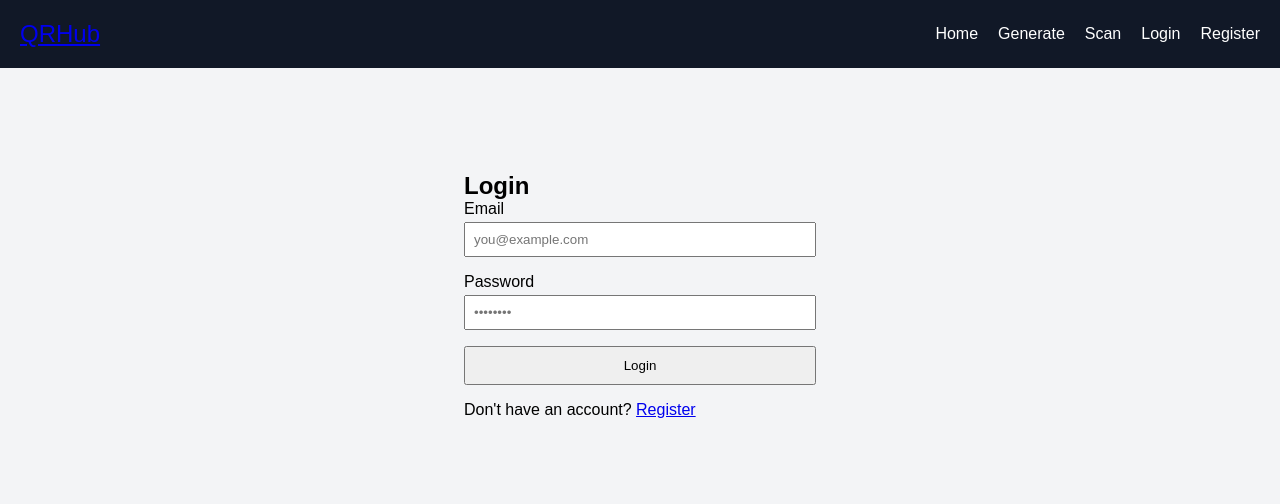
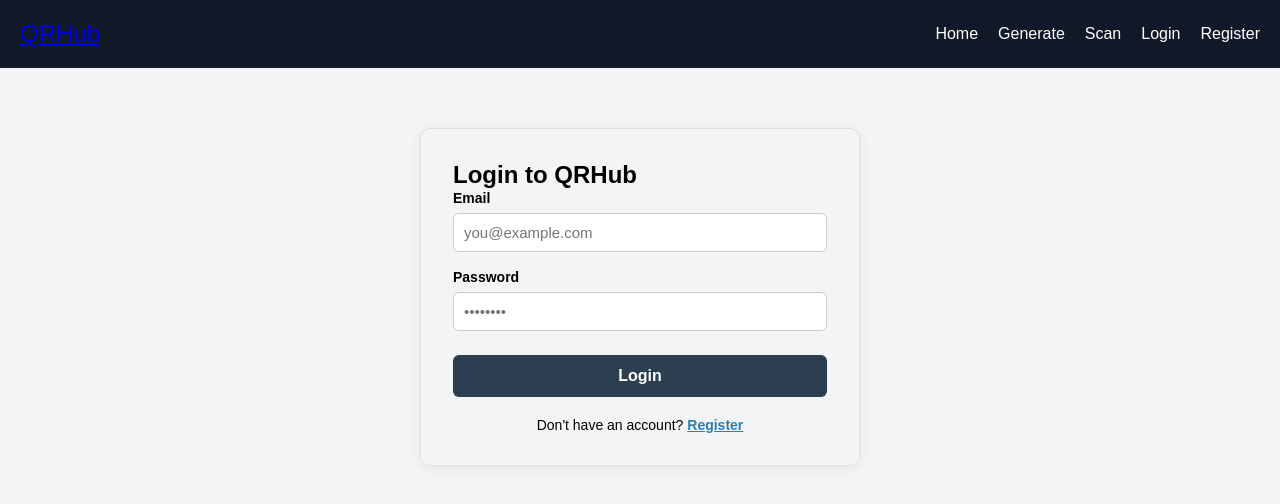
Before and after one commit to Roshan-khatri2063/QR-generator-and-Scanner, a React app in the folder frontend/: page /login in a window 1280 px wide. Shown: the top 504 px of the page. Built offline with nearby package versions, Linux system fonts and the light colour scheme; no server answers; the HTML template or start-up script is replaced by a standard one.

Commit message:
updated login.jsx

```diff
--- a/frontend/src/pages/Login.jsx
+++ b/frontend/src/pages/Login.jsx
@@ -1,62 +1,133 @@
 import { useState } from "react";
-import { Link } from "react-router-dom";
+import { Link, useNavigate } from "react-router-dom";
+import api from "../services/api.jsx";
+import { useAuth } from "../context/AuthContext.jsx";
 
 function Login() {
     const [email, setEmail]       = useState("");
     const [password, setPassword] = useState("");
     const [error, setError]       = useState("");
+    const [loading, setLoading]   = useState(false);
+
+    const { loginUser } = useAuth();
+    const navigate      = useNavigate();
 
     const handleSubmit = async (e) => {
         e.preventDefault();
         setError("");
 
-        if (!email || !password) {
+        // Client-side quick check
+        if (!email.trim() || !password) {
             setError("Please fill in all fields.");
             return;
         }
 
-        // TODO: call POST /api/auth/login
-        console.log("Login with:", email);
+        setLoading(true);
+        try {
+            const response = await api.post("/api/auth/login", {
+                email:    email.trim().toLowerCase(),
+                password,
+            });
+
+            const { token, userId, username, email: userEmail } = response.data;
+
+            // Store user + token in global AuthContext
+            loginUser({ id: userId, username, email: userEmail }, token);
+
+            // Redirect to home
+            navigate("/");
+
+        } catch (err) {
+            setError(err.friendlyMessage || "Login failed. Please try again.");
+        } finally {
+            setLoading(false);
+        }
     };
 
     return (
-        <div style={{ maxWidth: "400px", margin: "80px auto", padding: "24px" }}>
-            <h2>Login</h2>
+        <div style={{
+            maxWidth: "440px",
+            margin: "60px auto",
+            padding: "32px",
+            borderRadius: "10px",
+            border: "1px solid #e0e0e0",
+            boxShadow: "0 2px 12px rgba(0,0,0,0.07)"
+        }}>
+            <h2 style={{ marginTop: 0 }}>Login to QRHub</h2>
 
-            {error && <p style={{ color: "red" }}>{error}</p>}
+            {error && (
+                <div style={{
+                    padding: "10px 14px",
+                    background: "#fdecea",
+                    color: "#c0392b",
+                    borderRadius: "6px",
+                    marginBottom: "16px",
+                    fontSize: "14px"
+                }}>
+                    {error}
+                </div>
+            )}
 
             <form onSubmit={handleSubmit}>
                 <div style={{ marginBottom: "16px" }}>
-                    <label htmlFor="email">Email</label><br />
+                    <label htmlFor="email" style={{ fontWeight: "600", fontSize: "14px" }}>
+                        Email
+                    </label>
                     <input
                         id="email"
                         type="email"
                         value={email}
                         onChange={(e) => setEmail(e.target.value)}
                         placeholder="you@example.com"
-                        style={{ width: "100%", padding: "8px", marginTop: "4px" }}
+                        disabled={loading}
+                        style={{
+                            display: "block", width: "100%", padding: "10px",
+                            marginTop: "6px", borderRadius: "6px",
+                            border: "1px solid #ccc", boxSizing: "border-box", fontSize: "15px"
+                        }}
                     />
                 </div>
 
-                <div style={{ marginBottom: "16px" }}>
-                    <label htmlFor="password">Password</label><br />
+                <div style={{ marginBottom: "24px" }}>
+                    <label htmlFor="password" style={{ fontWeight: "600", fontSize: "14px" }}>
+                        Password
+                    </label>
                     <input
                         id="password"
                         type="password"
                         value={password}
                         onChange={(e) => setPassword(e.target.value)}
                         placeholder="••••••••"
-                        style={{ width: "100%", padding: "8px", marginTop: "4px" }}
+                        disabled={loading}
+                        style={{
+                            display: "block", width: "100%", padding: "10px",
+                            marginTop: "6px", borderRadius: "6px",
+                            border: "1px solid #ccc", boxSizing: "border-box", fontSize: "15px"
+                        }}
                     />
                 </div>
 
-                <button type="submit" style={{ width: "100%", padding: "10px" }}>
-                    Login
+                <button
+                    type="submit"
+                    disabled={loading}
+                    style={{
+                        width: "100%", padding: "12px",
+                        background: loading ? "#95a5a6" : "#2c3e50",
+                        color: "#fff", border: "none",
+                        borderRadius: "6px", fontSize: "16px",
+                        cursor: loading ? "not-allowed" : "pointer",
+                        fontWeight: "600"
+                    }}
+                >
+                    {loading ? "Logging in…" : "Login"}
                 </button>
             </form>
 
-            <p style={{ marginTop: "16px" }}>
-                Don&apos;t have an account? <Link to="/register">Register</Link>
+            <p style={{ marginTop: "20px", textAlign: "center", fontSize: "14px" }}>
+                Don&apos;t have an account?{" "}
+                <Link to="/register" style={{ color: "#2980b9", fontWeight: "600" }}>
+                    Register
+                </Link>
             </p>
         </div>
     );
```
Also changed, not shown: frontend/src/routes/AppRoutes.jsx (+0 -26 lines), frontend/src/context/AuthContext.jsx (line endings or trailing spaces).
